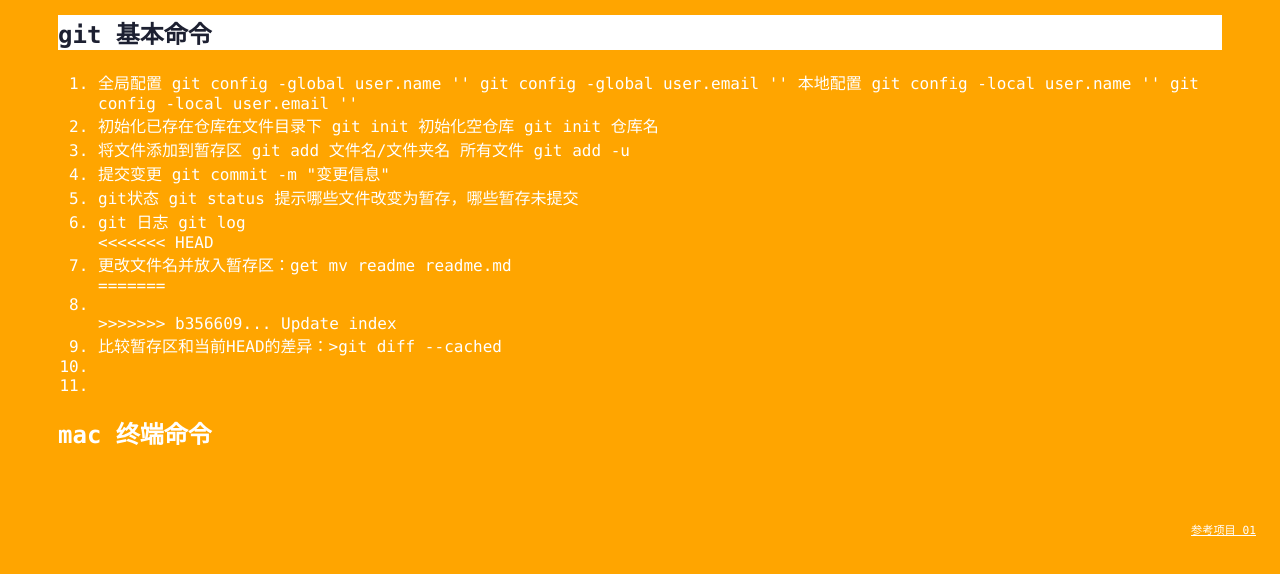
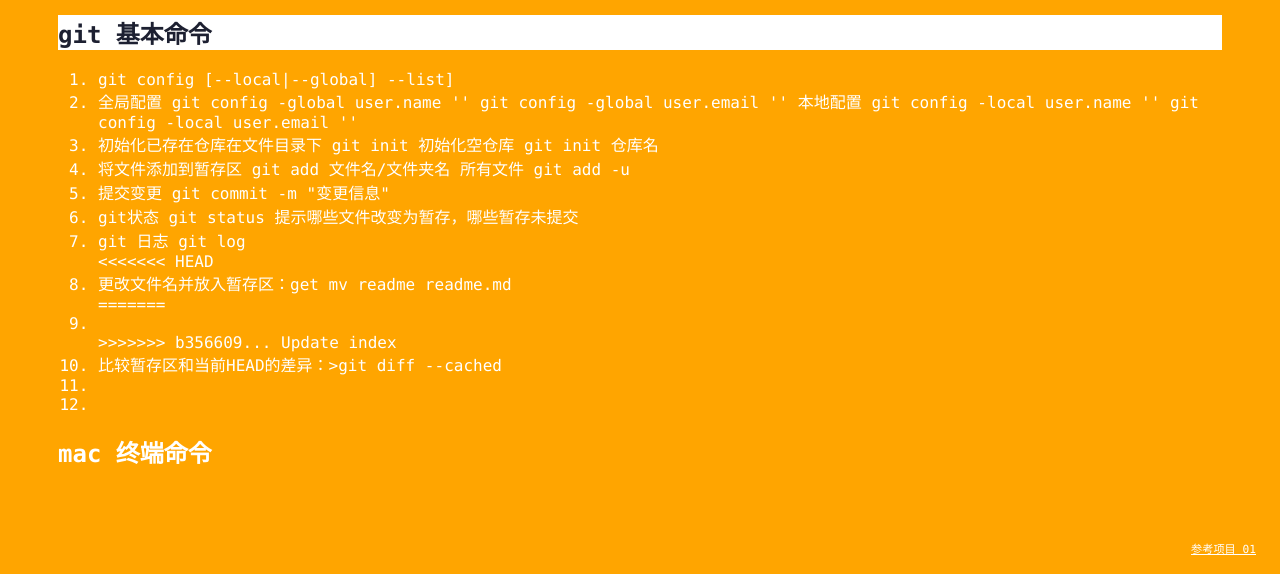
Before and after one commit to Dorisfeng/git_learning, a plain HTML site: page index.html in a window 1280 px wide. Both pictures are taken after a click on the element "git 基本命令". Shown: the part 230-804 px from the top of the page. Drawn offline with Linux system fonts and the light colour scheme.

Commit message:
update index.html

```diff
--- a/index.html
+++ b/index.html
@@ -14,6 +14,7 @@
         <div class="accordion"><h1>git 基本命令</h1></div>
             <div class="panel">
                 <ol>
+	<li>git config [--local|--global] --list]</li>
                     <li>
                         全局配置
                         git config -global user.name ''
```
